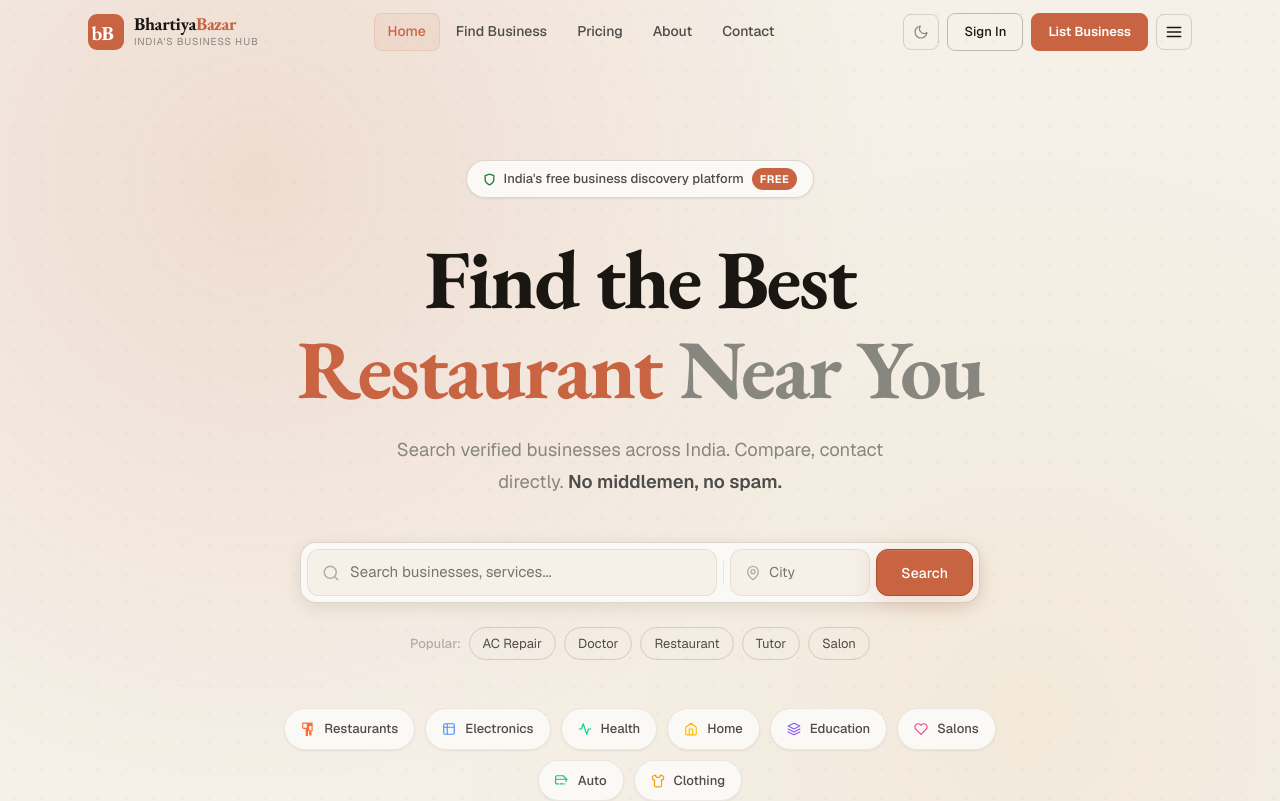
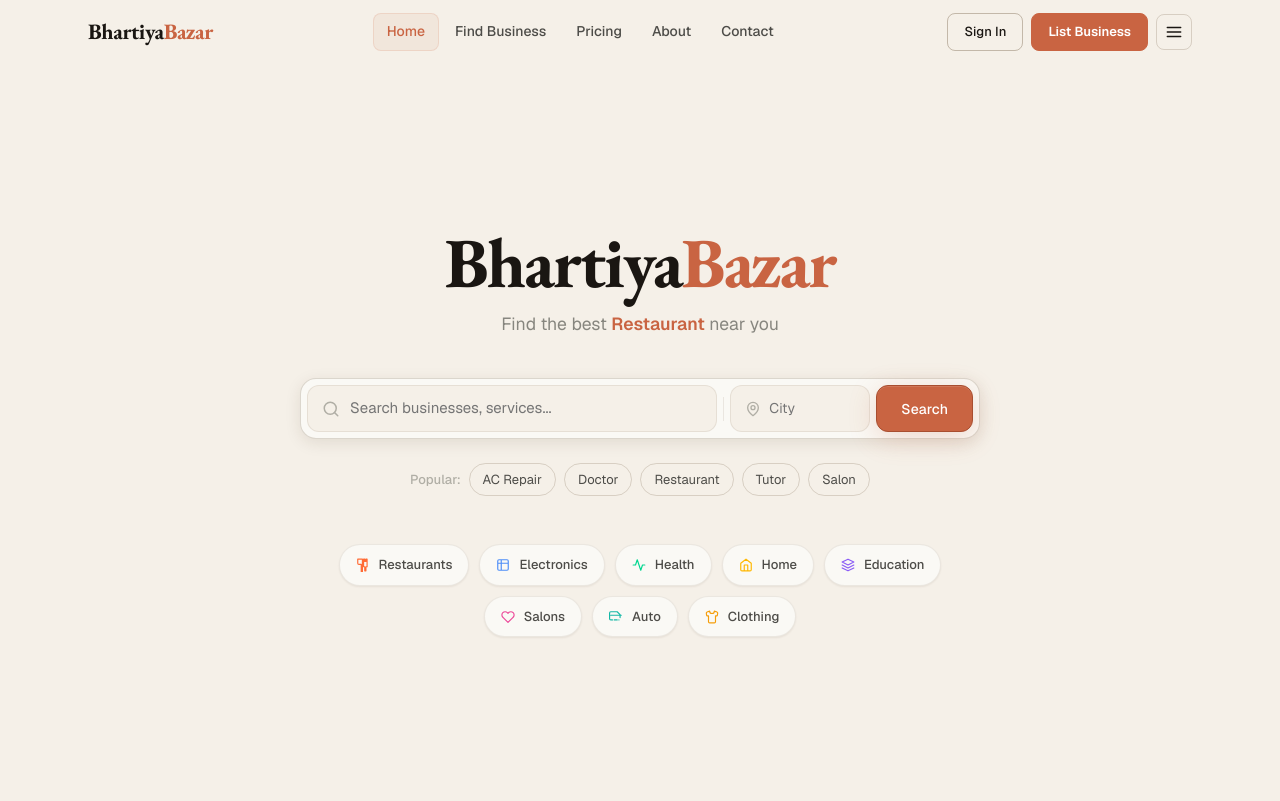
Before and after one commit to ceptile/bhartiyabazar, a Next.js app: page / in a window 1280 px wide. Shown: the top 801 px of the page. Built offline with nearby package versions, Linux system fonts and the light colour scheme.

Commit message:
feat: Google-style homepage, text-only logo, no subtitle, no theme toggle

```diff
--- a/src/app/page.tsx
+++ b/src/app/page.tsx
@@ -1,25 +1,5 @@
 import HeroSection from '@/components/home/HeroSection';
-import StatsSection from '@/components/home/StatsSection';
-import CategoriesSection from '@/components/home/CategoriesSection';
-import FeaturedBusinesses from '@/components/home/FeaturedBusinesses';
-import HowItWorks from '@/components/home/HowItWorks';
-import TrustSection from '@/components/home/TrustSection';
-import CTASection from '@/components/home/CTASection';
-import TestimonialsSection from '@/components/home/TestimonialsSection';
-import RecentlyAdded from '@/components/home/RecentlyAdded';
 
 export default function HomePage() {
-  return (
-    <>
-      <HeroSection />
-      <StatsSection />
-      <CategoriesSection />
-      <FeaturedBusinesses />
-      <HowItWorks />
-      <TestimonialsSection />
-      <TrustSection />
-      <RecentlyAdded />
-      <CTASection />
-    </>
-  );
+  return <HeroSection />;
 }
--- a/src/components/home/HeroSection.tsx
+++ b/src/components/home/HeroSection.tsx
@@ -16,20 +16,6 @@
   return (
     <svg width="16" height="16" viewBox="0 0 24 24" fill="none" stroke="currentColor" strokeWidth="2" strokeLinecap="round" strokeLinejoin="round">
       <path d="M20 10c0 6-8 12-8 12s-8-6-8-12a8 8 0 0 1 16 0Z"/><circle cx="12" cy="10" r="3"/>
-    </svg>
-  );
-}
-function ChevronDownIcon() {
-  return (
-    <svg width="18" height="18" viewBox="0 0 24 24" fill="none" stroke="currentColor" strokeWidth="2" strokeLinecap="round" strokeLinejoin="round">
-      <path d="m6 9 6 6 6-6"/>
-    </svg>
-  );
-}
-function ShieldIcon() {
-  return (
-    <svg width="13" height="13" viewBox="0 0 24 24" fill="none" stroke="currentColor" strokeWidth="2.5" strokeLinecap="round" strokeLinejoin="round">
-      <path d="M12 22s8-4 8-10V5l-8-3-8 3v7c0 6 8 10 8 10z"/>
     </svg>
   );
 }
@@ -62,76 +48,50 @@
 
   return (
     <section style={{
-      minHeight: '100vh',
+      minHeight: '100dvh',
       display: 'flex',
+      flexDirection: 'column',
       alignItems: 'center',
+      justifyContent: 'center',
       background: 'var(--bg)',
-      position: 'relative',
-      overflow: 'hidden',
       paddingTop: 64,
     }}>
-      {/* Subtle background texture */}
-      <div style={{ position: 'absolute', inset: 0, pointerEvents: 'none' }}>
+      <div style={{ width: '100%', maxWidth: 780, padding: '0 clamp(16px,4vw,48px)', textAlign: 'center' }}>
+
+        {/* ── Brand wordmark ── */}
+        <div style={{ marginBottom: 40 }}>
           <div style={{
-          position: 'absolute', inset: 0,
-          backgroundImage: 'radial-gradient(circle at 20% 20%, var(--amber-glow) 0%, transparent 50%), radial-gradient(circle at 80% 80%, rgba(201,127,0,0.06) 0%, transparent 50%)',
-        }} />
+            fontFamily: "'EB Garamond', Georgia, serif",
+            fontWeight: 700,
+            fontSize: 'clamp(2.6rem, 7vw, 4.4rem)',
+            letterSpacing: '-0.03em',
+            lineHeight: 1,
+            color: 'var(--text-primary)',
+          }}>
+            Bhartiya<span style={{ color: 'var(--amber)' }}>Bazar</span>
+          </div>
           <div style={{
-          position: 'absolute', inset: 0,
-          backgroundImage: 'radial-gradient(var(--border) 1px, transparent 1px)',
-          backgroundSize: '28px 28px',
-          opacity: 0.6,
-        }} />
-      </div>
-
-      <div className="container" style={{ position: 'relative', zIndex: 1, padding: 'clamp(40px,8vw,96px) clamp(16px,4vw,48px)' }}>
-        <div style={{ maxWidth: 780, margin: '0 auto', textAlign: 'center' }}>
-
-          {/* Trust pill */}
-          <div className="anim-fadeUp" style={{ display: 'inline-flex', alignItems: 'center', gap: 8, padding: '7px 16px', borderRadius: 'var(--r-full)', background: 'var(--surface)', border: '1px solid var(--border-hover)', marginBottom: 36, boxShadow: 'var(--shadow-sm)' }}>
-            <span style={{ display: 'flex', color: 'var(--success)' }}><ShieldIcon /></span>
-            <span style={{ fontSize: 13, color: 'var(--text-secondary)', fontWeight: 500 }}>India&apos;s free business discovery platform</span>
-            <span style={{ fontSize: 11, background: 'var(--amber)', color: '#fff', padding: '2px 8px', borderRadius: 'var(--r-full)', fontWeight: 700, letterSpacing: '0.04em' }}>FREE</span>
-          </div>
-
-          {/* Headline */}
-          <h1 className="anim-fadeUp d-100" style={{
-            fontFamily: 'var(--font-display)',
-            fontSize: 'clamp(2.6rem, 7vw, 5.2rem)',
-            fontWeight: 700,
-            color: 'var(--text-primary)',
-            letterSpacing: '-0.03em',
-            lineHeight: 1.08,
-            marginBottom: 20,
+            marginTop: 12,
+            fontSize: 'clamp(0.95rem, 1.6vw, 1.1rem)',
+            color: 'var(--text-muted)',
           }}>
-            Find the Best
-            <span style={{ display: 'block' }}>
+            Find the best{' '}
             <span style={{
               color: 'var(--amber)',
+              fontWeight: 600,
               display: 'inline-block',
               transition: 'opacity 0.28s ease, transform 0.28s ease',
               opacity: visible ? 1 : 0,
-                transform: visible ? 'translateY(0)' : 'translateY(-10px)',
+              transform: visible ? 'translateY(0)' : 'translateY(-8px)',
             }}>
               {ROTATING[wordIdx]}
             </span>
-              <span style={{ color: 'var(--text-muted)' }}> Near You</span>
-            </span>
-          </h1>
+            {' '}near you
+          </div>
+        </div>
 
-          <p className="anim-fadeUp d-200" style={{
-            fontSize: 'clamp(1rem, 1.8vw, 1.15rem)',
-            color: 'var(--text-muted)',
-            maxWidth: 520,
-            margin: '0 auto 44px',
-            lineHeight: 1.75,
-          }}>
-            Search verified businesses across India. Compare, contact directly.{' '}
-            <strong style={{ color: 'var(--text-secondary)', fontWeight: 600 }}>No middlemen, no spam.</strong>
-          </p>
-
-          {/* Search bar */}
-          <form onSubmit={handleSearch} className="anim-fadeUp d-300">
+        {/* ── Search bar (identical to original) ── */}
+        <form onSubmit={handleSearch}>
           <div style={{
             background: 'var(--surface)',
             border: '1px solid var(--border-hover)',
@@ -168,8 +128,8 @@
           </div>
         </form>
 
-          {/* Quick links */}
-          <div className="anim-fadeUp d-400" style={{ marginTop: 24, display: 'flex', flexWrap: 'wrap', gap: 8, justifyContent: 'center', alignItems: 'center' }}>
+        {/* ── Popular quick links ── */}
+        <div style={{ marginTop: 24, display: 'flex', flexWrap: 'wrap', gap: 8, justifyContent: 'center', alignItems: 'center' }}>
           <span style={{ fontSize: 13, color: 'var(--text-faint)', fontWeight: 500 }}>Popular:</span>
           {quickLinks.map(q => (
             <a key={q} href={`/search?q=${encodeURIComponent(q)}`} className="chip">
@@ -178,8 +138,8 @@
           ))}
         </div>
 
-          {/* Category icon chips */}
-          <div className="anim-fadeUp d-500" style={{ marginTop: 48, display: 'flex', flexWrap: 'wrap', gap: 10, justifyContent: 'center' }}>
+        {/* ── Category chips ── */}
+        <div style={{ marginTop: 48, display: 'flex', flexWrap: 'wrap', gap: 10, justifyContent: 'center' }}>
           {topCats.map(cat => (
             <a key={cat.id} href={`/search?category=${cat.slug}`}
               style={{
@@ -216,13 +176,6 @@
         </div>
 
       </div>
-      </div>
-
-      {/* Scroll indicator */}
-      <div style={{ position: 'absolute', bottom: 28, left: '50%', transform: 'translateX(-50%)', display: 'flex', flexDirection: 'column', alignItems: 'center', gap: 6, animation: 'float 2.5s ease-in-out infinite', color: 'var(--text-faint)' }}>
-        <span style={{ fontSize: 10, letterSpacing: '0.12em', textTransform: 'uppercase' }}>Scroll</span>
-        <ChevronDownIcon />
-      </div>
     </section>
   );
 }
--- a/src/components/layout/Navbar.tsx
+++ b/src/components/layout/Navbar.tsx
@@ -14,20 +14,6 @@
   );
 }
 
-// EB Garamond "bB" logo — lowercase b + uppercase B
-function LogoMark({ size = 36 }: { size?: number }) {
-  return (
-    <svg width={size} height={size} viewBox="0 0 40 40" fill="none" aria-label="BhartiyaBazar logo">
-      <rect width="40" height="40" rx="10" fill="var(--amber)" />
-      <text x="4" y="29"
-        fontFamily="'EB Garamond', Georgia, serif"
-        fontWeight="700" fontSize="22" fill="white" letterSpacing="-1">
-        bB
-      </text>
-    </svg>
-  );
-}
-
 const NAV_LINKS = [
   { href: '/',        label: 'Home' },
   { href: '/search',  label: 'Find Business' },
@@ -40,16 +26,9 @@
   const [scrolled, setScrolled] = useState(false);
   const [menuOpen, setMenuOpen] = useState(false);
   const [dropOpen, setDropOpen] = useState(false);
-  const [theme, setTheme]       = useState<'light'|'dark'>('light');
   const pathname = usePathname();
   const router   = useRouter();
   const { user, logout } = useAuth();
-
-  useEffect(() => {
-    const mq   = window.matchMedia('(prefers-color-scheme: dark)');
-    const saved = document.documentElement.getAttribute('data-theme');
-    setTheme((saved || (mq.matches ? 'dark' : 'light')) as 'light'|'dark');
-  }, []);
 
   useEffect(() => {
     const fn = () => setScrolled(window.scrollY > 16);
@@ -59,14 +38,8 @@
 
   useEffect(() => { setMenuOpen(false); setDropOpen(false); }, [pathname]);
 
-  const toggleTheme = () => {
-    const next = theme === 'dark' ? 'light' : 'dark';
-    setTheme(next);
-    document.documentElement.setAttribute('data-theme', next);
-  };
-
   const isActive = (href: string) => href === '/' ? pathname === '/' : pathname.startsWith(href);
-  const initials = user?.name.split(' ').map(w => w[0]).join('').toUpperCase().slice(0, 2) || '';
+  const initials = user?.name.split(' ').map((w: string) => w[0]).join('').toUpperCase().slice(0, 2) || '';
 
   return (
     <>
@@ -81,16 +54,16 @@
       }}>
         <div className="container" style={{ height: 64, display: 'flex', alignItems: 'center', justifyContent: 'space-between', gap: 16 }}>
 
-          {/* Logo */}
-          <Link href="/" style={{ display: 'flex', alignItems: 'center', gap: 10, flexShrink: 0 }}>
-            <LogoMark size={36} />
-            <div>
-              <div style={{ fontFamily: "'EB Garamond', Georgia, serif", fontWeight: 700, fontSize: 18, color: 'var(--text-primary)', lineHeight: 1.1, letterSpacing: '-0.02em' }}>
-                Bhartiya<span style={{ color: 'var(--amber)' }}>Bazar</span>
-              </div>
-              <div style={{ fontSize: 10, color: 'var(--text-muted)', letterSpacing: '0.08em', fontFamily: 'var(--font-body)', textTransform: 'uppercase' }}>
-                India&apos;s Business Hub
-              </div>
+          {/* Text-only logo, no subtitle, enlarged */}
+          <Link href="/" style={{ flexShrink: 0, lineHeight: 1 }}>
+            <div style={{
+              fontFamily: "'EB Garamond', Georgia, serif",
+              fontWeight: 700,
+              fontSize: 22,
+              color: 'var(--text-primary)',
+              letterSpacing: '-0.02em',
+            }}>
+              Bhartiya<span style={{ color: 'var(--amber)' }}>Bazar</span>
             </div>
           </Link>
 
@@ -107,20 +80,8 @@
             ))}
           </nav>
 
-          {/* Actions */}
+          {/* Actions — no theme toggle */}
           <div style={{ display: 'flex', alignItems: 'center', gap: 8, flexShrink: 0 }}>
-            <button onClick={toggleTheme} aria-label="Toggle theme" style={{
-              width: 36, height: 36, borderRadius: 'var(--r-md)',
-              border: '1px solid var(--border-hover)', background: 'transparent',
-              color: 'var(--text-muted)', display: 'flex', alignItems: 'center',
-              justifyContent: 'center', transition: 'all var(--t)',
-            }}>
-              <Icon d={theme === 'dark'
-                ? 'M12 3v1m0 16v1m8.66-13l-.87.5M4.21 17.5l-.87.5M20.66 17l-.87-.5M4.21 6.5l-.87-.5M21 12h-1M4 12H3M12 8a4 4 0 1 0 0 8 4 4 0 0 0 0-8z'
-                : 'M21 12.79A9 9 0 1 1 11.21 3 7 7 0 0 0 21 12.79z'
-              } size={16} />
-            </button>
-
             {user ? (
               <div style={{ position: 'relative' }}>
                 <button onClick={() => setDropOpen(p => !p)} style={{
@@ -144,7 +105,8 @@
                     </div>
                     {[
                       { href: '/dashboard', label: 'Dashboard', icon: 'M3 3h7v7H3z M14 3h7v7h-7z M3 14h7v7H3z M14 14h7v7h-7z' },
-                      { href: '/profile', label: 'My Profile', icon: 'M20 21v-2a4 4 0 0 0-4-4H8a4 4 0 0 0-4 4v2 M12 11a4 4 0 1 0 0-8 4 4 0 0 0 0 8z' },
+                      { href: '/profile',   label: 'My Profile', icon: 'M20 21v-2a4 4 0 0 0-4-4H8a4 4 0 0 0-4 4v2 M12 11a4 4 0 1 0 0-8 4 4 0 0 0 0 8z' },
+                      { href: '/settings',  label: 'Settings',   icon: 'M12 15a3 3 0 1 0 0-6 3 3 0 0 0 0 6z M19.4 15a1.65 1.65 0 0 0 .33 1.82l.06.06a2 2 0 0 1-2.83 2.83l-.06-.06a1.65 1.65 0 0 0-1.82-.33 1.65 1.65 0 0 0-1 1.51V21a2 2 0 0 1-4 0v-.09A1.65 1.65 0 0 0 9 19.4a1.65 1.65 0 0 0-1.82.33l-.06.06a2 2 0 0 1-2.83-2.83l.06-.06A1.65 1.65 0 0 0 4.68 15a1.65 1.65 0 0 0-1.51-1H3a2 2 0 0 1 0-4h.09A1.65 1.65 0 0 0 4.6 9a1.65 1.65 0 0 0-.33-1.82l-.06-.06a2 2 0 0 1 2.83-2.83l.06.06A1.65 1.65 0 0 0 9 4.68a1.65 1.65 0 0 0 1-1.51V3a2 2 0 0 1 4 0v.09a1.65 1.65 0 0 0 1 1.51 1.65 1.65 0 0 0 1.82-.33l.06-.06a2 2 0 0 1 2.83 2.83l-.06.06A1.65 1.65 0 0 0 19.4 9a1.65 1.65 0 0 0 1.51 1H21a2 2 0 0 1 0 4h-.09a1.65 1.65 0 0 0-1.51 1z' },
                     ].map(item => (
                       <Link key={item.href} href={item.href} onClick={() => setDropOpen(false)}
                         style={{ display: 'flex', alignItems: 'center', gap: 10, padding: '8px 16px', fontSize: 13, color: 'var(--text-secondary)' }}
@@ -188,6 +150,7 @@
               <Link href="/register" style={{ padding: '10px 12px', borderRadius: 'var(--r-md)', fontSize: 15, color: 'var(--text-primary)', fontWeight: 500 }}>Create Account</Link>
             </> : <>
               <Link href="/dashboard" style={{ padding: '10px 12px', borderRadius: 'var(--r-md)', fontSize: 15, color: 'var(--text-primary)', fontWeight: 500 }}>Dashboard</Link>
+              <Link href="/settings" style={{ padding: '10px 12px', borderRadius: 'var(--r-md)', fontSize: 15, color: 'var(--text-primary)', fontWeight: 500 }}>Settings</Link>
               <button onClick={() => { logout(); router.push('/'); }} style={{ padding: '10px 12px', borderRadius: 'var(--r-md)', fontSize: 15, color: 'var(--crimson)', fontWeight: 500, textAlign: 'left' }}>Sign Out</button>
             </>}
           </div>
```
Lines whose indentation alone changed are shown as unchanged.
